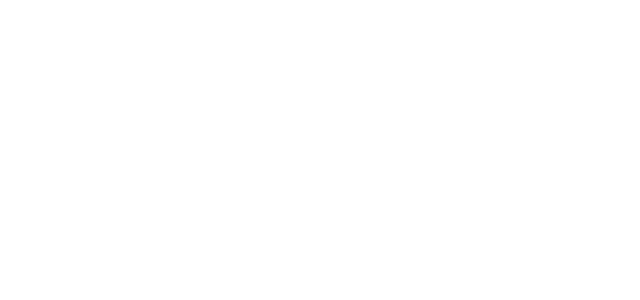
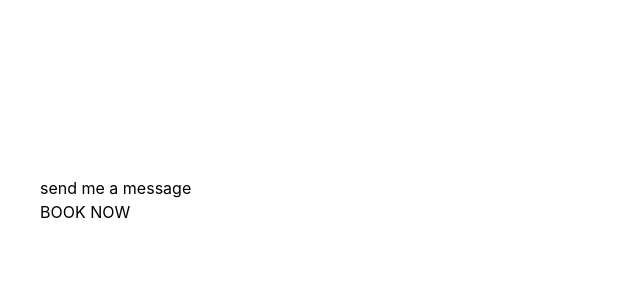
Before and after one commit to Wediah/pj-site, a Next.js app: page /contact in a window 1280 px wide. Shown: the top 300 px of the page, without its empty margins (0-640 px from the left). Built offline with nearby package versions, Linux system fonts and the light colour scheme.

Commit message:
addds text to contact

```diff
--- a/pages/contact.tsx
+++ b/pages/contact.tsx
@@ -2,8 +2,12 @@
 
 function contact() {
   return (
-    <div>
+    <div className="bg-white  px-10 pt-16 pb-32">
 
+    <h1 className=' text-4xl text-white font-bold pt-10 lg:text-7xl text-left '>Get In Touch With Me</h1>
+
+    <h2>send me a message</h2>
+    <h3>BOOK NOW</h3>
     </div>
   )
 }
```
